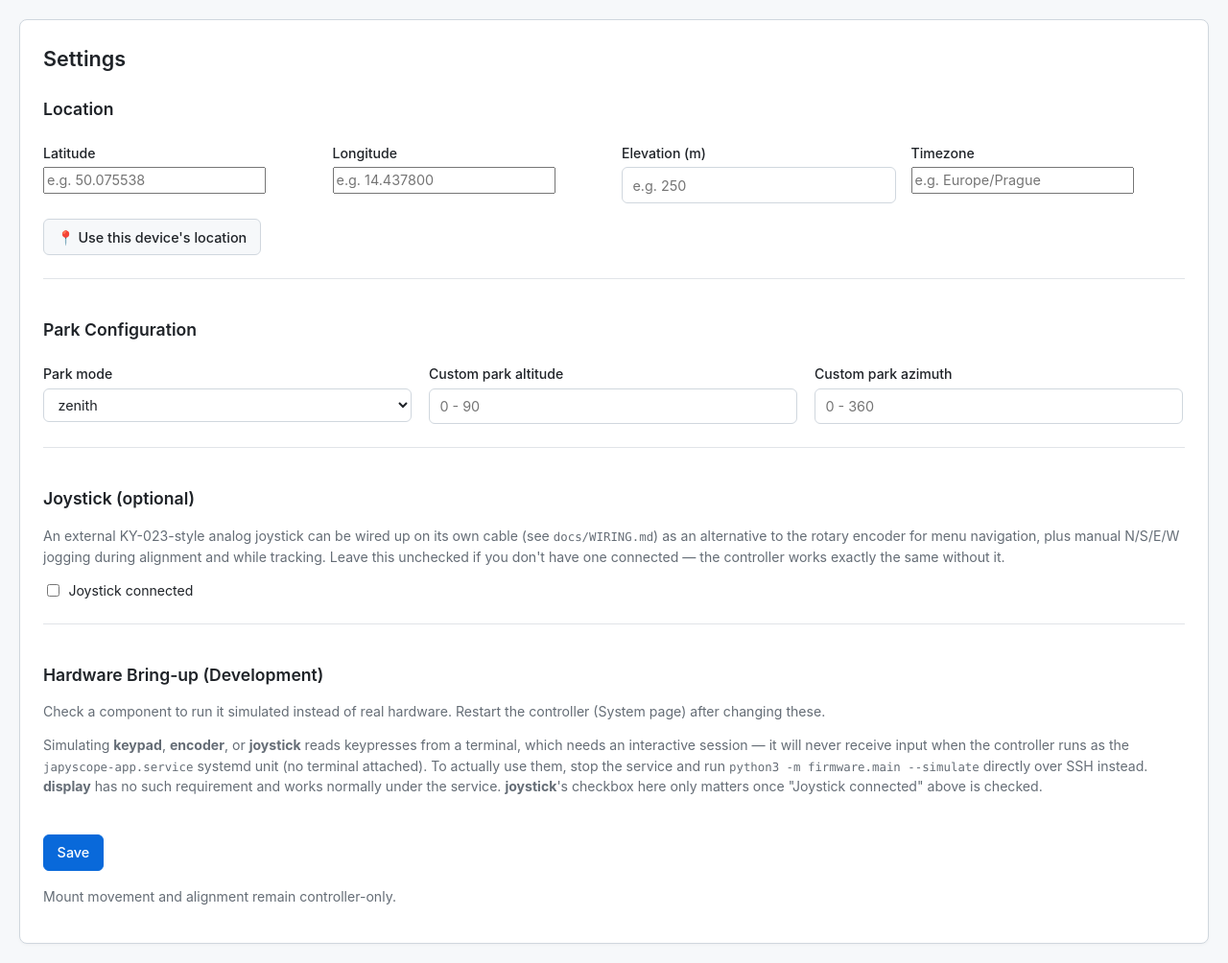
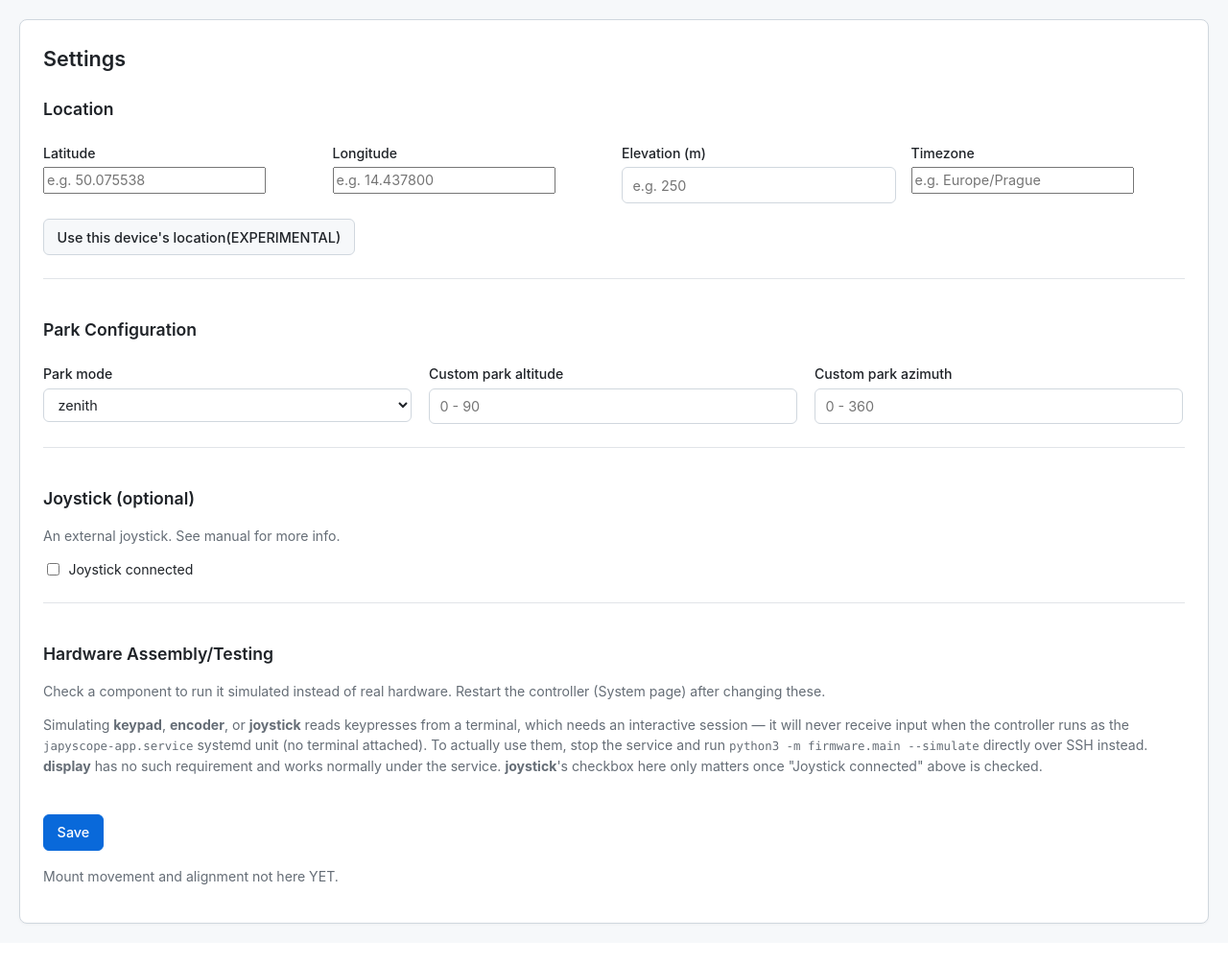
Before and after one commit to jan-tdy/japyscope-remote, a Flask app: template webui/templates/settings.html in a window 1280 px wide. Shown: the part 56-1060 px from the top of the page at 96% size. After the commit the page ends 1020 px from the top, so only its background shows below. Run offline with Flask 3, Linux system fonts and the light colour scheme; the template is opened without the code that fills it, so the values that code supplies are empty; parts of the project's set-up code (start-up, migrations or seed data) failed here and were passed over.

Commit message:
Update settings page text and button labels

```diff
--- a/webui/templates/settings.html
+++ b/webui/templates/settings.html
@@ -28,7 +28,7 @@
   </div>
 
   <p style="margin: 1rem 0;">
-    <button type="button" id="use-location">📍 Use this device's location</button>
+    <button type="button" id="use-location">Use this device's location(EXPERIMENTAL)</button>
     <span id="location-status" class="muted" style="margin-left: 0.5rem;"></span>
   </p>
 
@@ -56,7 +56,7 @@
 
   <section>
     <h3>Joystick (optional)</h3>
-    <p class="muted">An external KY-023-style analog joystick can be wired up on its own cable (see <code>docs/WIRING.md</code>) as an alternative to the rotary encoder for menu navigation, plus manual N/S/E/W jogging during alignment and while tracking. Leave this unchecked if you don't have one connected — the controller works exactly the same without it.</p>
+    <p class="muted">An external joystick. See manual for more info.</p>
     <label style="display: flex; align-items: center; gap: 0.4rem; cursor: pointer; font-weight: normal; margin: 0;">
       <input type="checkbox" name="joystick_enabled" value="1" {% if settings.joystick_enabled == '1' %}checked{% endif %}>
       Joystick connected
@@ -64,7 +64,7 @@
   </section>
 
   <section>
-    <h3>Hardware Bring-up (Development)</h3>
+    <h3>Hardware Assembly/Testing</h3>
     <p class="muted">Check a component to run it simulated instead of real hardware. Restart the controller (System page) after changing these.</p>
     <p class="muted">Simulating <strong>keypad</strong>, <strong>encoder</strong>, or <strong>joystick</strong> reads keypresses from a terminal, which needs an interactive session — it will never receive input when the controller runs as the <code>japyscope-app.service</code> systemd unit (no terminal attached). To actually use them, stop the service and run <code>python3 -m firmware.main --simulate</code> directly over SSH instead. <strong>display</strong> has no such requirement and works normally under the service. <strong>joystick</strong>'s checkbox here only matters once "Joystick connected" above is checked.</p>
 
@@ -83,7 +83,7 @@
   </div>
 </form>
 
-<p class="muted" style="margin-top: 1rem;">Mount movement and alignment remain controller-only.</p>
+<p class="muted" style="margin-top: 1rem;">Mount movement and alignment not here YET.</p>
 
 <script>
 document.getElementById("use-location").addEventListener("click", function () {
```
